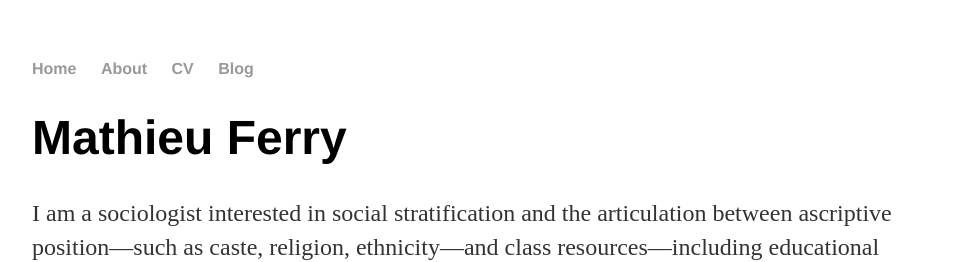
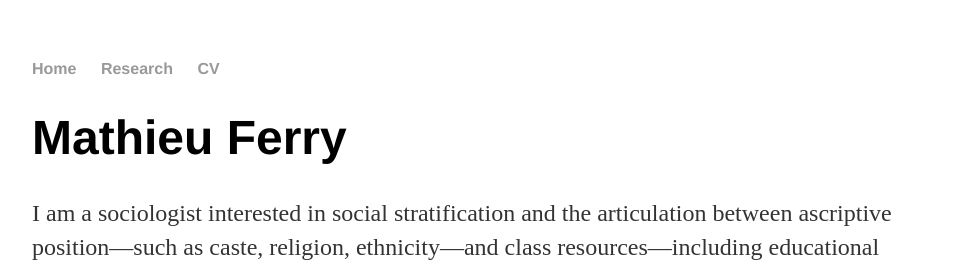
Before and after one commit to MathieuFerry/mathieuferry.github.io, a Jekyll site: the page built from index.html, in a window 1280 px wide. Shown: the top 262 px of the page, without its empty margins (160-1114 px from the left). Built offline with Jekyll 4.4.1, drawn with Linux system fonts in a browser that asks for light colours.

Commit message:
Update default.html

```diff
--- a/_layouts/default.html
+++ b/_layouts/default.html
@@ -9,9 +9,8 @@
 			<nav>
 	    		<ul>
 	        		<li><a href="/">Home</a></li>
-		        	<li><a href="/about">About</a></li>
+		        	<li><a href="/research">Research</a></li>
 	        		<li><a href="/cv">CV</a></li>
-	        		<li><a href="/blog">Blog</a></li>
 	    		</ul>
 			</nav>
 			<div class="container">
```
